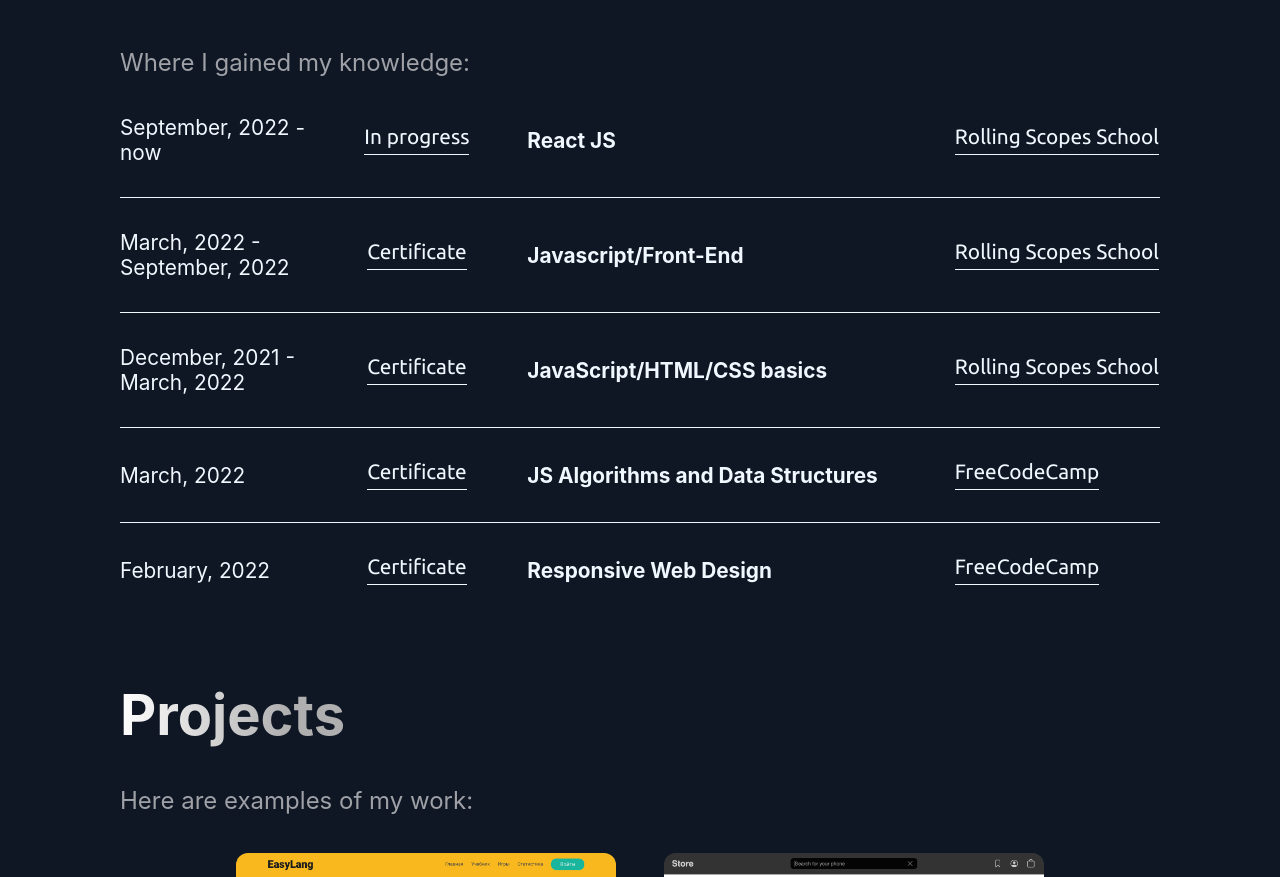
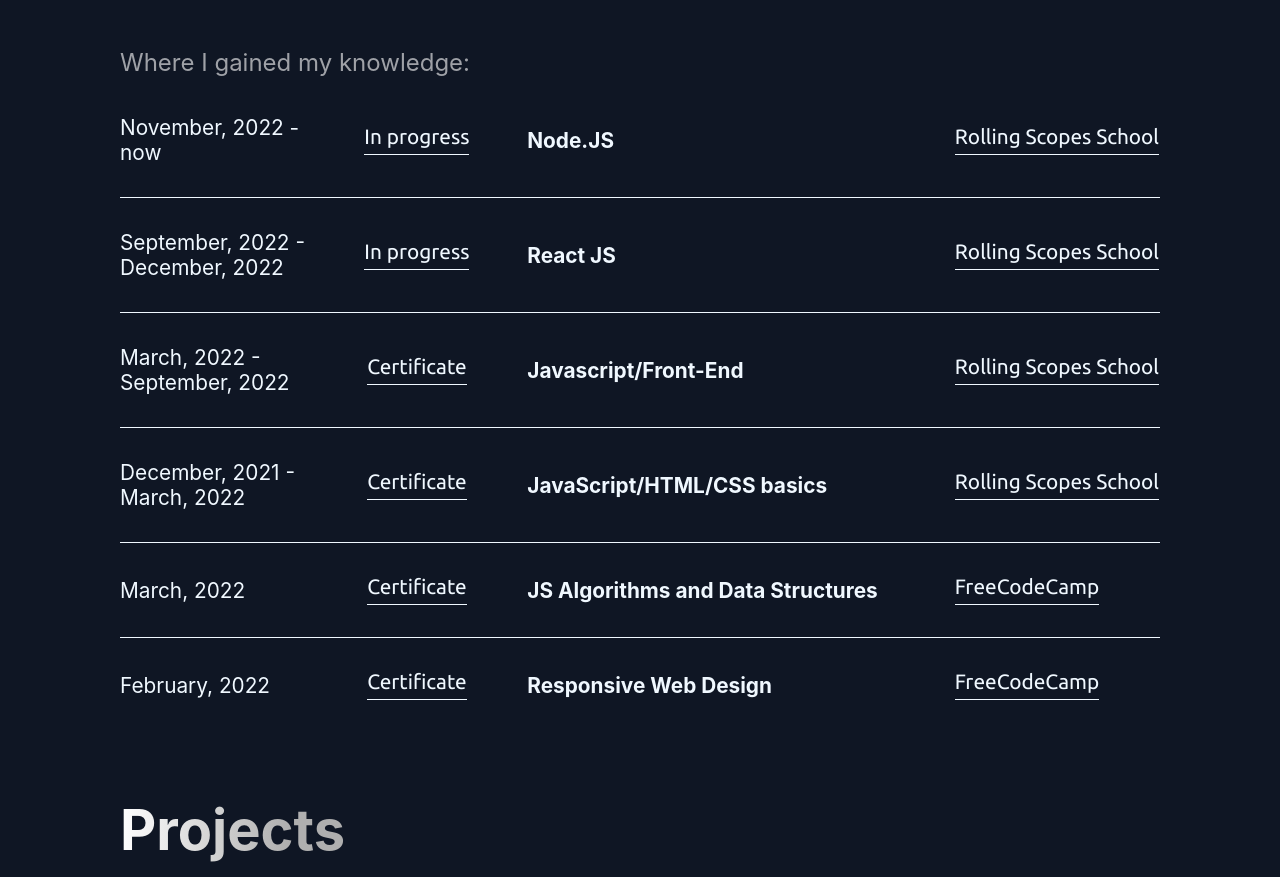
Before and after one commit to andrewkarev/cv, a React (Create React App) app: page / in a window 1280 px wide. Shown: the part 1525-2402 px from the top of the page. Built offline with nearby package versions, Linux system fonts and the light colour scheme; the HTML template or start-up script is replaced by a standard one.

Commit message:
refactor: update education information

```diff
--- a/src/components/education/education-data.ts
+++ b/src/components/education/education-data.ts
@@ -1,43 +1,55 @@
 const educationData = [
   {
-    term: 'September, 2022 - now',
-    status: 'In progress',
-    certificate: '/',
-    name: 'React JS',
-    program: 'https://rs.school/react/',
-    company: 'Rolling Scopes School',
+    term: "November, 2022 - now",
+    status: "In progress",
+    certificate: "/",
+    name: "Node.JS",
+    program: "https://rs.school/nodejs/",
+    company: "Rolling Scopes School",
   },
   {
-    term: 'March, 2022 - September, 2022',
-    status: 'Certificate',
-    certificate: 'https://app.rs.school/certificate/ft2fi0os',
-    name: 'Javascript/Front-End',
-    program: 'https://rs.school/js/',
-    company: 'Rolling Scopes School',
+    term: "September, 2022 - December, 2022",
+    status: "In progress",
+    certificate: "/",
+    name: "React JS",
+    program: "https://rs.school/react/",
+    company: "Rolling Scopes School",
   },
   {
-    term: 'December, 2021 - March, 2022',
-    status: 'Certificate',
-    certificate: 'https://app.rs.school/certificate/27s7h0dd',
-    name: 'JavaScript/HTML/CSS basics',
-    program: 'https://rs.school/js-stage0/',
-    company: 'Rolling Scopes School',
+    term: "March, 2022 - September, 2022",
+    status: "Certificate",
+    certificate: "https://app.rs.school/certificate/ft2fi0os",
+    name: "Javascript/Front-End",
+    program: "https://rs.school/js/",
+    company: "Rolling Scopes School",
   },
   {
-    term: 'March, 2022',
-    status: 'Certificate',
-    certificate: 'https://www.freecodecamp.org/certification/andrewkarev/javascript-algorithms-and-data-structures',
-    name: 'JS Algorithms and Data Structures',
-    program: 'https://www.freecodecamp.org/learn/javascript-algorithms-and-data-structures/',
-    company: 'FreeCodeCamp',
+    term: "December, 2021 - March, 2022",
+    status: "Certificate",
+    certificate: "https://app.rs.school/certificate/27s7h0dd",
+    name: "JavaScript/HTML/CSS basics",
+    program: "https://rs.school/js-stage0/",
+    company: "Rolling Scopes School",
   },
   {
-    term: 'February, 2022',
-    status: 'Certificate',
-    certificate: 'https://www.freecodecamp.org/certification/andrewkarev/responsive-web-design',
-    name: 'Responsive Web Design',
-    program: 'https://www.freecodecamp.org/learn/responsive-web-design/#applied-visual-design',
-    company: 'FreeCodeCamp',
+    term: "March, 2022",
+    status: "Certificate",
+    certificate:
+      "https://www.freecodecamp.org/certification/andrewkarev/javascript-algorithms-and-data-structures",
+    name: "JS Algorithms and Data Structures",
+    program:
+      "https://www.freecodecamp.org/learn/javascript-algorithms-and-data-structures/",
+    company: "FreeCodeCamp",
+  },
+  {
+    term: "February, 2022",
+    status: "Certificate",
+    certificate:
+      "https://www.freecodecamp.org/certification/andrewkarev/responsive-web-design",
+    name: "Responsive Web Design",
+    program:
+      "https://www.freecodecamp.org/learn/responsive-web-design/#applied-visual-design",
+    company: "FreeCodeCamp",
   },
 ];
 
```
